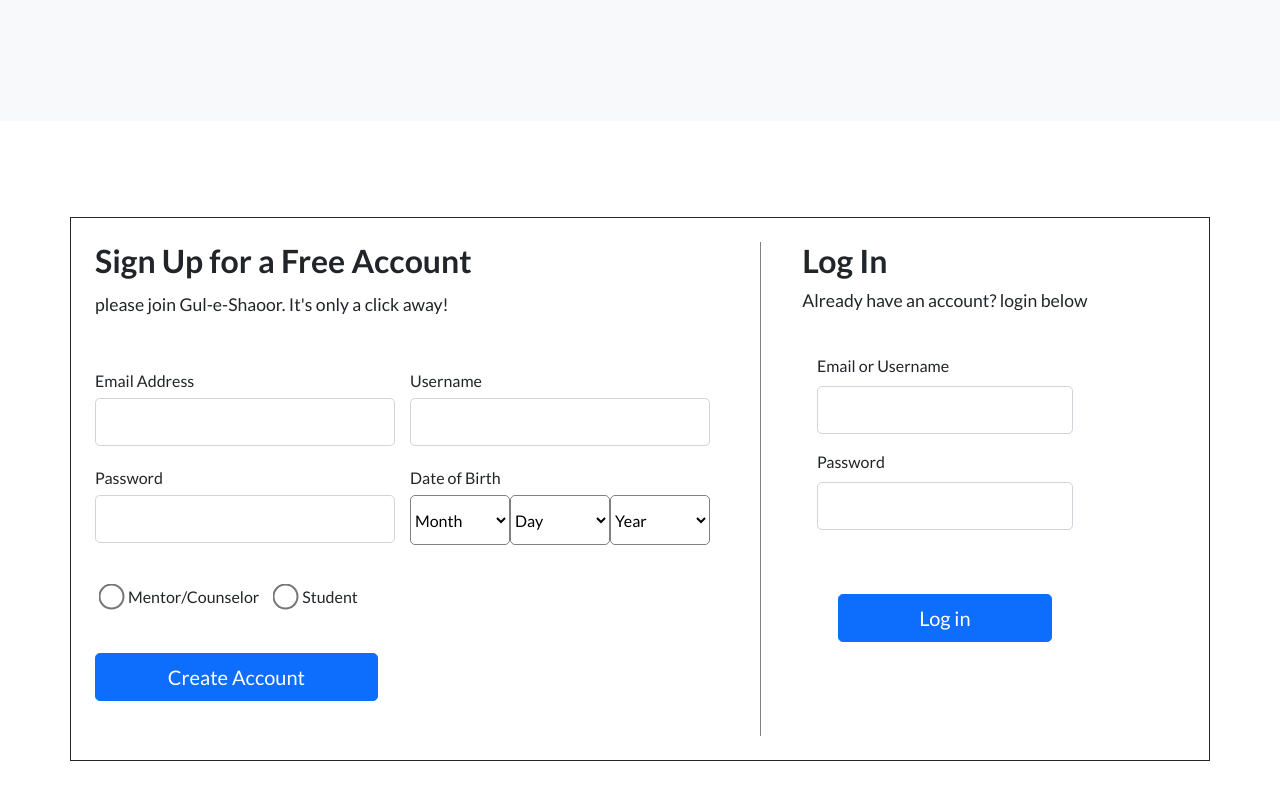
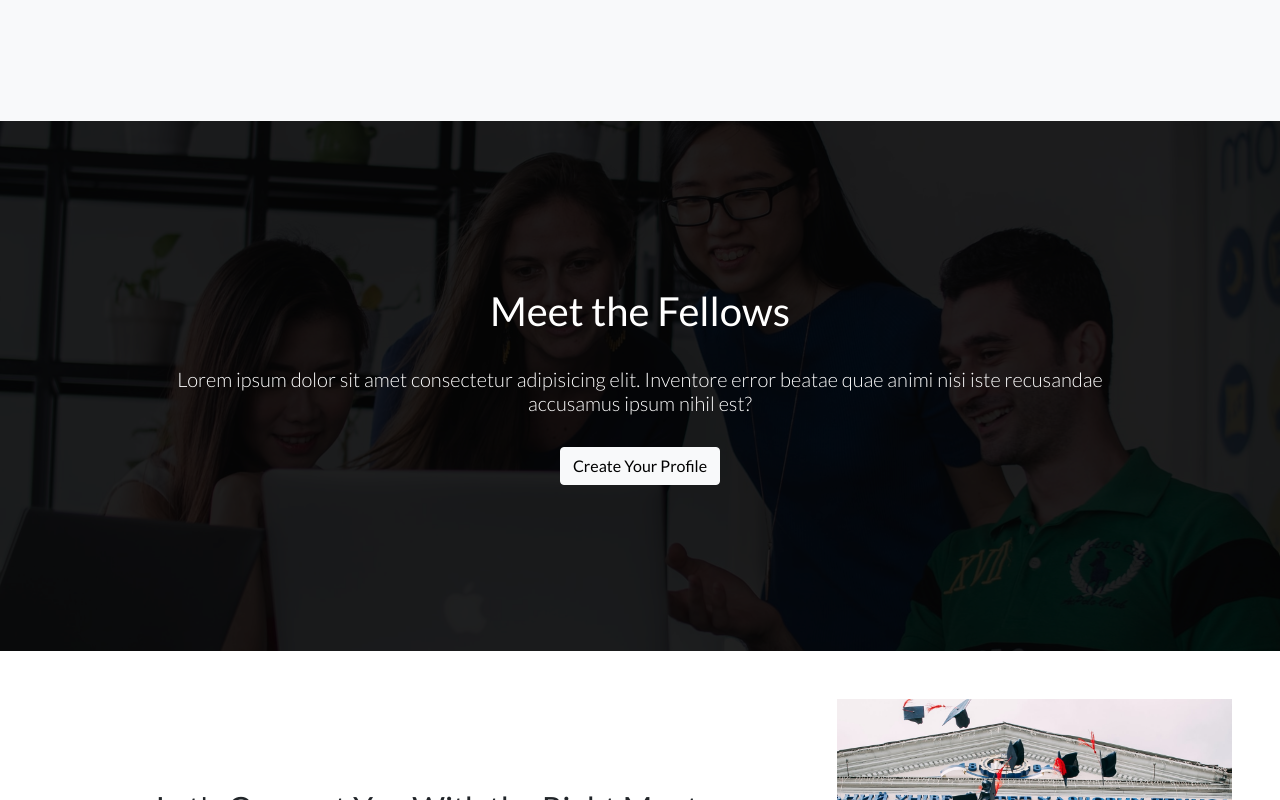
Before and after one commit to sibteali786/Web_Project, a React (Create React App) app: page / in a window 1280 px wide. Shown: the part 1580-2380 px from the top of the page. Built offline with nearby package versions, Linux system fonts and the light colour scheme.

Commit message:
auth page chnaged route

```diff
--- a/src/Pages/Home.js
+++ b/src/Pages/Home.js
@@ -8,7 +8,6 @@ const Home = () => {
     <div>
       <Hero />
       <Services />
-      <Auth />
     </div>
   );
 };
```
